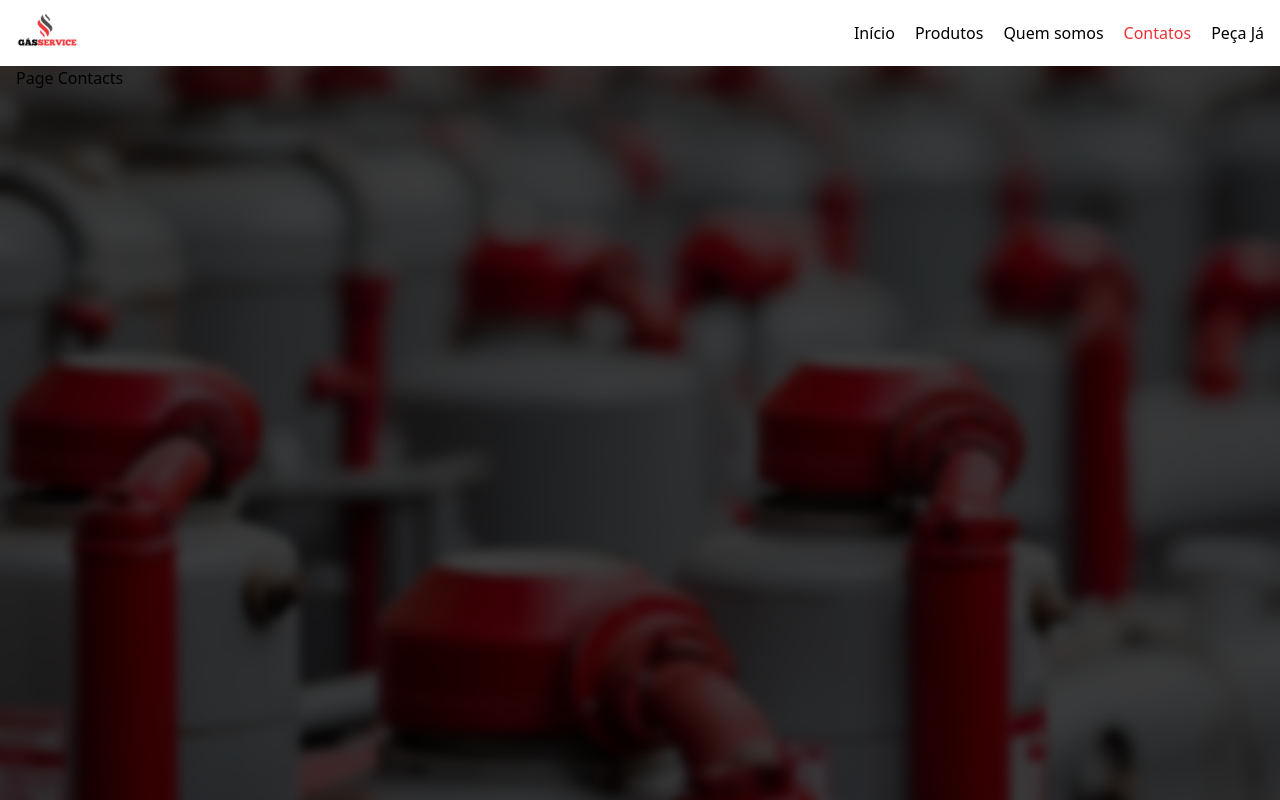
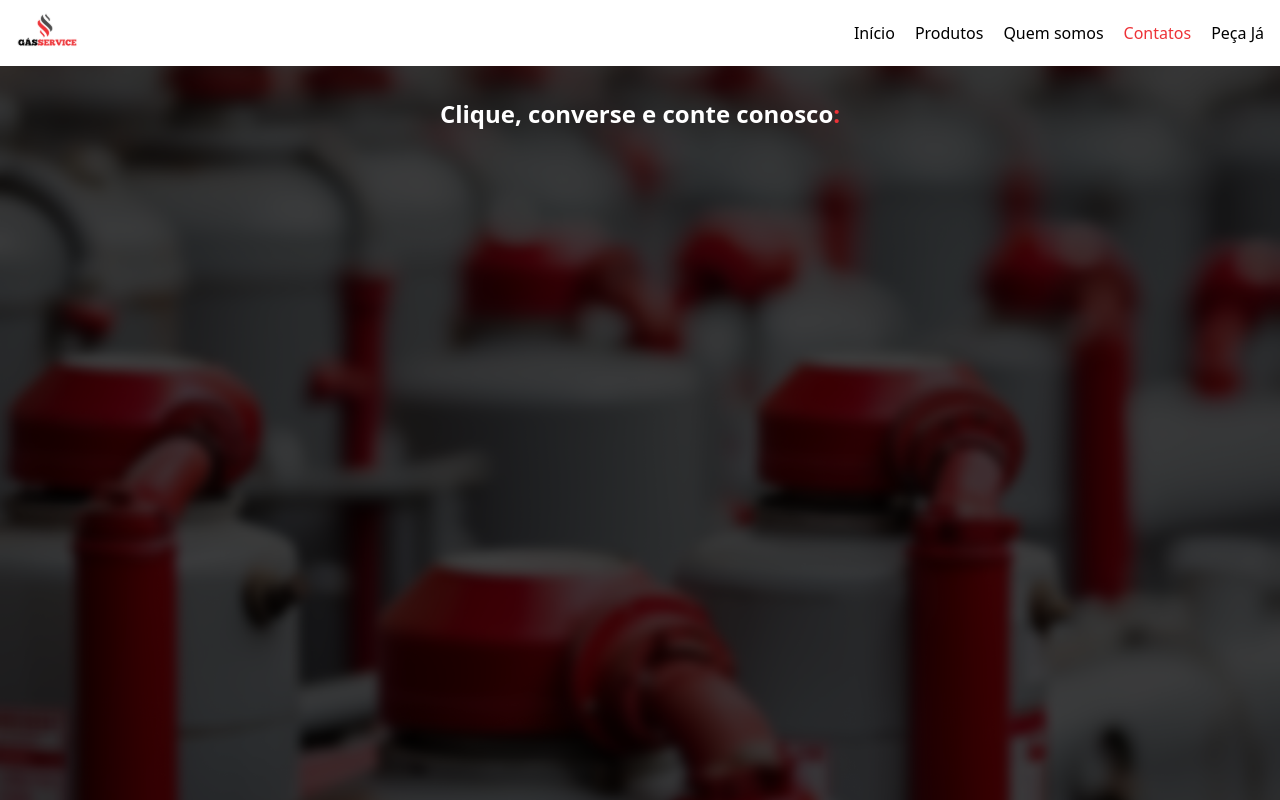
Before and after one commit to oMatheus-Farias/gasservice, a React (Vite) app: page /contacts in a window 1280 px wide. Built offline with nearby package versions, Linux system fonts and the light colour scheme.

Commit message:
feat: adiciona titulo principal na pagina de contatos

```diff
--- a/src/pages/contacts/index.tsx
+++ b/src/pages/contacts/index.tsx
@@ -24,7 +24,10 @@ export default function Contacts(){
       { screenSize !== null ? screenSize ? <HeaderDasktop/> : <HeaderMobile/> : ''}
 
       <Container>
-        <h1>Page Contacts</h1>
+        <h1 className='mt-8 text-whiteColor text-lg text-center font-semibold sm:text-2xl' >
+          Clique, converse e conte conosco
+          <span className='text-redColor' >:</span>
+        </h1>
       </Container>
       { !screenSize && openCloseNav && <NavMobile/> }
     </Background>
--- a/src/pages/whoWeAre/index.tsx
+++ b/src/pages/whoWeAre/index.tsx
@@ -32,14 +32,14 @@ export default function WhoWeAre(){
         </h1>
 
         <main
-          className='w-full px-8 py-6 mt-6 bg-primary rounded flex flex-col justify-center items-center max-w-[720px] mx-auto lg:flex-row lg:max-w-[1160px] lg:gap-28 lg:py-16'
+          className='w-full px-8 py-6 mt-6 bg-primary rounded flex flex-col justify-center items-center max-w-[45em] mx-auto lg:flex-row lg:max-w-[72.5em] lg:gap-28 lg:py-16'
         >
           <img
             src={ logoImage03 }
             alt='Logo Gás Service e-commerce'
           />
 
-          <div className='max-w-[500px]' >
+          <div className='max-w-[31.25em]' >
             <p className='mt-6 text-whiteColor text-justify lg:mt-0' >
               A Gás Service é muito mais que um sistema de gás; somos a expressão da simplicidade e modernização no universo da compra de GLP. Com a recente implementação do nosso novo sistema, estamos solidificando nossa estrutura para oferecer atendimento em todo o território nacional, proporcionando conveniência e eficiência a todos os nossos clientes.
               Diferentemente de um e-commerce tradicional, a Gaservice é um sistema integrado com diversas empresas interessadas em disponibilizar seus produtos em nossa plataforma. Isso significa que não somos apenas um ponto de venda, mas sim um ecossistema conectado, unindo fornecedores e consumidores em uma experiência única.
```
